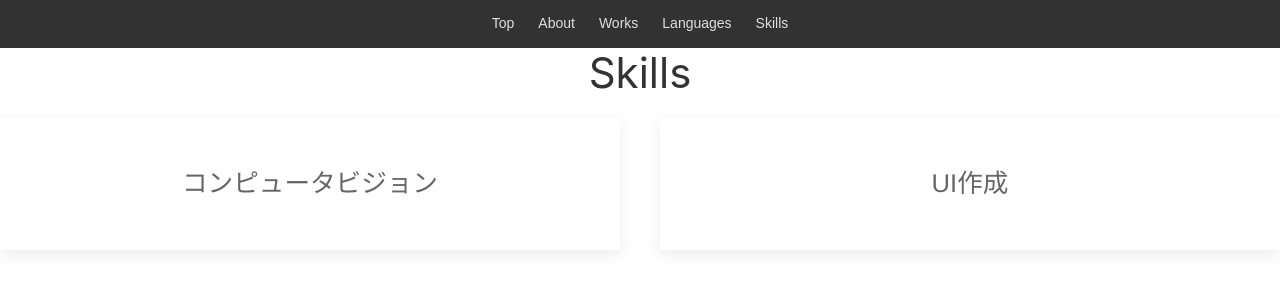
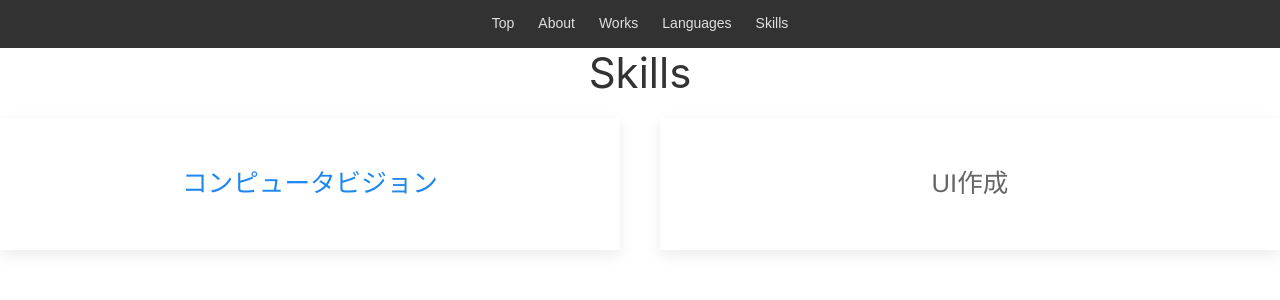
Before and after one commit to MONAKA0721/portfolio, a Vue app: page /#/skills in a window 1280 px wide. Shown: the top 300 px of the page. Built offline with nearby package versions, Linux system fonts and the light colour scheme.

Commit message:
add computerVision link

```diff
--- a/src/components/skills.vue
+++ b/src/components/skills.vue
@@ -3,7 +3,8 @@
     <h1>Skills</h1>
     <div class="uk-child-width-expand@s uk-text-center" uk-grid style="position:inherit">
       <div>
-        <div class="uk-card uk-card-default uk-card-body">コンピュータビジョン</div>
+        <div class="uk-card uk-card-default uk-card-body">
+          <a href="https://www.slideshare.net/secret/upZ841uIHPje3k">コンピュータビジョン</a></div>
       </div>
       <div>
         <div class="uk-card uk-card-default uk-card-body">UI作成</div>
```
Also changed, not shown: 9 other files (tests, documents, lock files or other folders).
